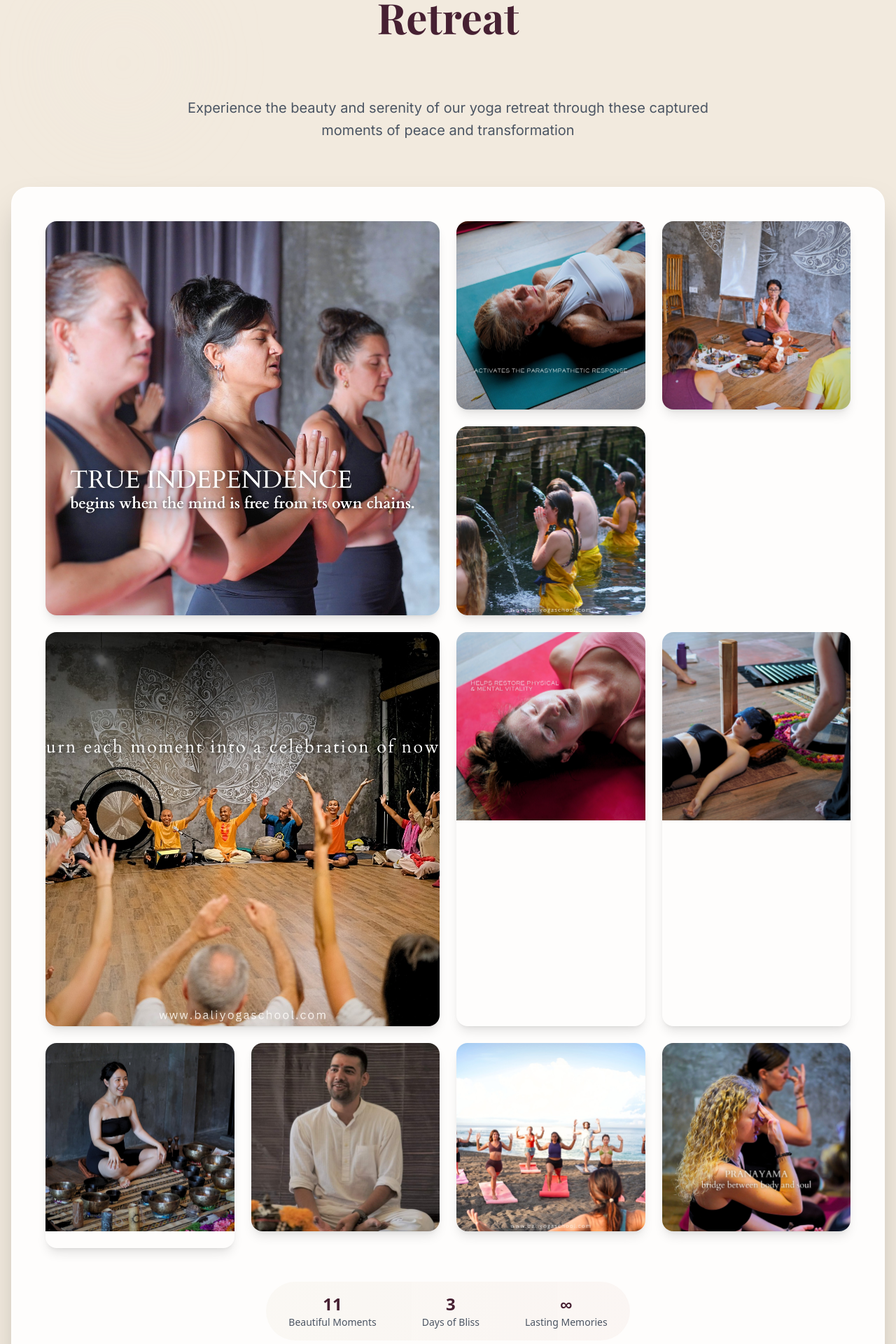
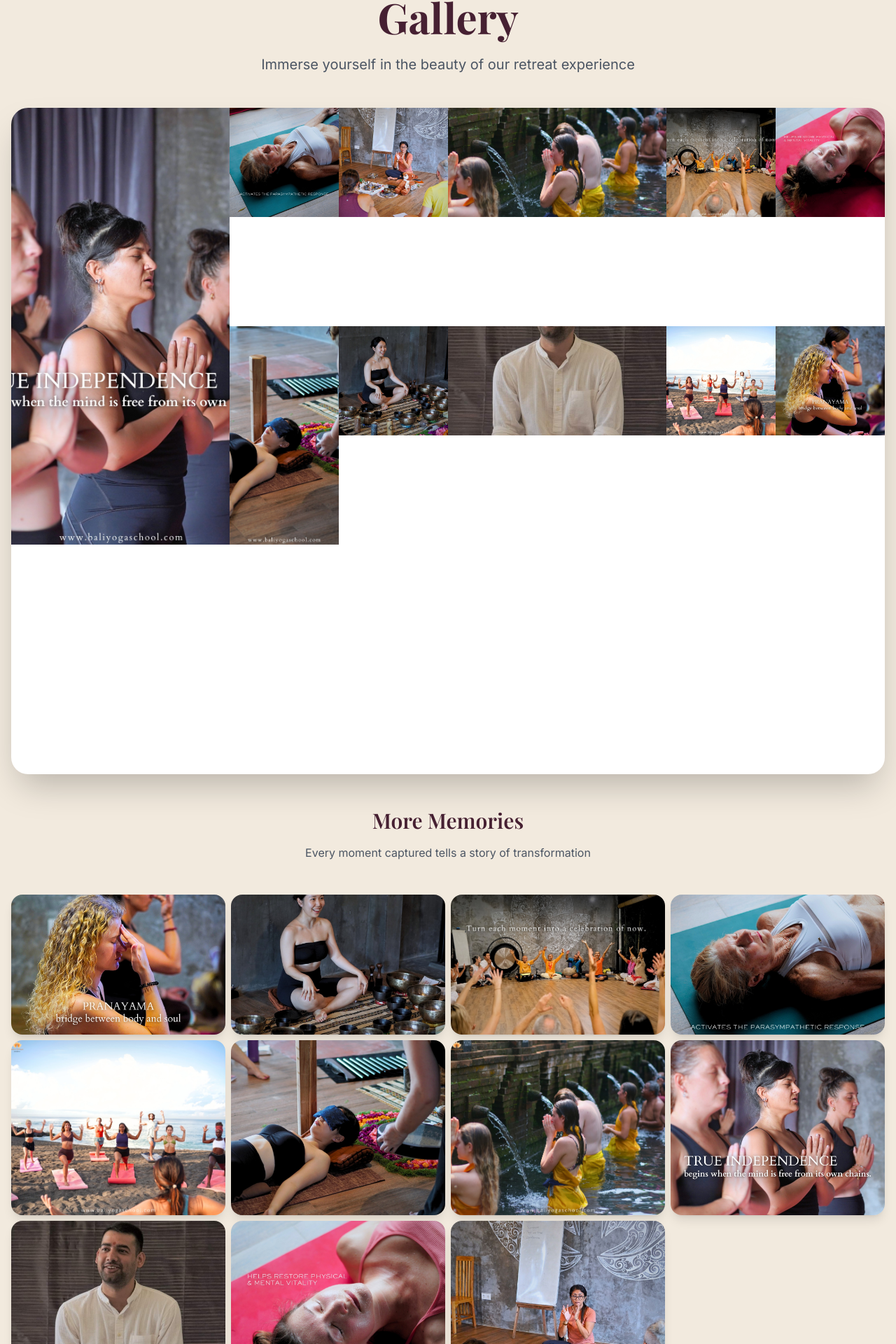
Before and after one commit to hyabyslogin-ux/radiant-asana-site, a React (Vite) app: page /3-days-retreat in a window 1280 px wide. Shown: the part 7483-9403 px from the top of the page at 70% size. Built offline with nearby package versions, Linux system fonts and the light colour scheme.

Commit message:
Remove image padding and redesign

```diff
--- a/src/pages/ThreeDaysRetreat.tsx
+++ b/src/pages/ThreeDaysRetreat.tsx
@@ -958,114 +958,140 @@ const ThreeDaysRetreat = () => {
           </Card>
         </section>
 
-        {/* Beautiful Gallery Section */}
+        {/* Seamless Gallery Section - New Design */}
         <section className="relative">
           {/* Background Elements */}
-          <div className="absolute inset-0 bg-gradient-to-br from-yoga-sage/5 via-transparent to-yoga-peach/10 rounded-3xl"></div>
-          <div className="absolute top-20 left-20 w-40 h-40 bg-yoga-cream/20 rounded-full blur-3xl"></div>
-          <div className="absolute bottom-20 right-20 w-48 h-48 bg-yoga-rose/15 rounded-full blur-3xl"></div>
+          <div className="absolute inset-0 bg-gradient-to-br from-yoga-earth/5 via-transparent to-yoga-sage/10"></div>
 
-          <div className="relative space-y-16">
+          <div className="relative space-y-12">
             {/* Section Header */}
             <div className="text-center">
-              <div className="inline-flex items-center gap-3 bg-white/60 backdrop-blur-sm rounded-full px-6 py-2 mb-6">
+              <div className="inline-flex items-center gap-3 bg-white/70 backdrop-blur-sm rounded-full px-6 py-2 mb-6">
                 <svg className="w-5 h-5 text-yoga-earth" fill="none" stroke="currentColor" viewBox="0 0 24 24">
                   <path strokeLinecap="round" strokeLinejoin="round" strokeWidth={2} d="M4 16l4.586-4.586a2 2 0 012.828 0L16 16m-2-2l1.586-1.586a2 2 0 012.828 0L20 14m-6-6h.01M6 20h12a2 2 0 002-2V6a2 2 0 00-2-2H6a2 2 0 00-2 2v12a2 2 0 002 2z" />
                 </svg>
-                <span className="font-inter text-yoga-earth font-medium">Moments of Transformation</span>
+                <span className="font-inter text-yoga-earth font-medium">Visual Journey</span>
               </div>
               <h2 className="font-playfair text-5xl lg:text-6xl font-bold text-yoga-earth mb-6">
-                Retreat
-                <span className="block bg-gradient-to-r from-yoga-sage via-yoga-earth to-yoga-plum bg-clip-text text-transparent">
                 Gallery
-                </span>
               </h2>
-              <p className="font-inter text-xl text-gray-600 max-w-3xl mx-auto leading-relaxed">
-                Experience the beauty and serenity of our yoga retreat through these captured moments of peace and transformation
+              <p className="font-inter text-xl text-gray-600 max-w-2xl mx-auto">
+                Immerse yourself in the beauty of our retreat experience
               </p>
             </div>
 
-            {/* Gallery Grid */}
-            <div className="relative">
-              <div className="bg-white/90 backdrop-blur-sm rounded-3xl p-12 shadow-2xl border border-white/50">
-                {/* Masonry Gallery Layout */}
-                <div className="grid grid-cols-2 md:grid-cols-3 lg:grid-cols-4 gap-6">
+            {/* Seamless Photo Grid */}
+            <div className="relative bg-white rounded-3xl shadow-2xl overflow-hidden">
+              {/* No-gap Grid Layout */}
+              <div className="grid grid-cols-4 md:grid-cols-6 lg:grid-cols-8">
                 {galleryImages.map((image, index) => (
                   <div
                     key={index}
-                      className={`group relative overflow-hidden rounded-2xl shadow-lg hover:shadow-2xl transition-all duration-500 hover:scale-105 animate-fade-in ${
-                        index === 0 ? 'md:col-span-2 md:row-span-2' :
-                        index === 4 ? 'lg:col-span-2' :
-                        index === 7 ? 'md:row-span-2' : ''
+                    className={`group relative overflow-hidden cursor-pointer transition-all duration-500 hover:z-10 ${
+                      index === 0 ? 'col-span-2 row-span-2' :
+                      index === 3 ? 'col-span-2' :
+                      index === 6 ? 'row-span-2' :
+                      index === 8 ? 'col-span-2' : ''
                     }`}
-                      style={{ animationDelay: `${index * 100}ms` }}
+                    style={{
+                      aspectRatio: index === 0 || index === 6 ? '1/2' :
+                                  index === 3 || index === 8 ? '2/1' : '1/1'
+                    }}
                   >
-                      {/* Image Container */}
-                      <div className="relative aspect-square overflow-hidden">
+                    {/* Image */}
                     <img
                       src={image}
-                          alt={`Yoga retreat moment ${index + 1}`}
-                          className="w-full h-full object-cover transition-transform duration-700 group-hover:scale-110"
-                          loading="lazy"
+                      alt={`Retreat moment ${index + 1}`}
+                      className="w-full h-full object-cover transition-all duration-700 group-hover:scale-110 group-hover:brightness-110"
                     />
 
-                        {/* Gradient Overlay */}
-                        <div className="absolute inset-0 bg-gradient-to-t from-black/40 via-transparent to-transparent opacity-0 group-hover:opacity-100 transition-opacity duration-300"></div>
-
-                        {/* Hover Content */}
-                        <div className="absolute inset-0 flex items-end justify-center p-6 opacity-0 group-hover:opacity-100 transition-all duration-300">
-                          <div className="text-center text-white transform translate-y-4 group-hover:translate-y-0 transition-transform duration-300">
-                            <div className="w-12 h-12 bg-white/20 backdrop-blur-sm rounded-full flex items-center justify-center mx-auto mb-2">
-                              <svg className="w-6 h-6" fill="none" stroke="currentColor" viewBox="0 0 24 24">
+                    {/* Hover Overlay */}
+                    <div className="absolute inset-0 bg-gradient-to-t from-yoga-earth/80 via-transparent to-transparent opacity-0 group-hover:opacity-100 transition-all duration-300">
+                      <div className="absolute bottom-4 left-4 right-4">
+                        <div className="flex items-center justify-between text-white">
+                          <div>
+                            <p className="text-sm font-medium">Moment {index + 1}</p>
+                            <p className="text-xs opacity-80">Bali Yoga Retreat</p>
+                          </div>
+                          <div className="w-8 h-8 bg-white/20 backdrop-blur-sm rounded-full flex items-center justify-center">
+                            <svg className="w-4 h-4" fill="none" stroke="currentColor" viewBox="0 0 24 24">
                               <path strokeLinecap="round" strokeLinejoin="round" strokeWidth={2} d="M21 21l-6-6m2-5a7 7 0 11-14 0 7 7 0 0114 0z" />
                             </svg>
                           </div>
-                            <p className="text-sm font-medium">View Image</p>
+                        </div>
                       </div>
                     </div>
 
-                        {/* Decorative Border */}
-                        <div className="absolute inset-0 border-2 border-white/20 rounded-2xl opacity-0 group-hover:opacity-100 transition-opacity duration-300"></div>
-                      </div>
-
-                      {/* Floating Number Badge */}
-                      <div className="absolute top-4 left-4 w-8 h-8 bg-gradient-to-br from-yoga-sage to-yoga-earth rounded-full flex items-center justify-center shadow-lg opacity-0 group-hover:opacity-100 transition-opacity duration-300">
-                        <span className="text-white text-xs font-bold">{index + 1}</span>
-                      </div>
+                    {/* Scale Effect on Hover */}
+                    <div className="absolute inset-0 transform transition-transform duration-300 group-hover:scale-105"></div>
                   </div>
                 ))}
               </div>
 
-                {/* Gallery Stats */}
-                <div className="mt-12 text-center">
-                  <div className="inline-flex items-center gap-8 bg-gradient-to-r from-yoga-cream/30 to-yoga-peach/20 rounded-full px-8 py-4">
-                    <div className="text-center">
-                      <p className="text-2xl font-bold text-yoga-earth">{galleryImages.length}</p>
-                      <p className="text-sm text-gray-600">Beautiful Moments</p>
+              {/* Bottom Banner */}
+              <div className="bg-gradient-to-r from-yoga-earth via-yoga-sage to-yoga-plum p-8 text-center">
+                <h3 className="font-playfair text-2xl font-semibold text-white mb-2">
+                  Experience the Magic Yourself
+                </h3>
+                <p className="text-white/90 mb-6">
+                  Join us for a transformative 3-day journey in paradise
+                </p>
+                <div className="flex items-center justify-center gap-6 text-white/80 text-sm">
+                  <div className="flex items-center gap-2">
+                    <Calendar className="w-4 h-4" />
+                    <span>3 Days</span>
                   </div>
-                    <div className="w-px h-8 bg-yoga-sage/30"></div>
-                    <div className="text-center">
-                      <p className="text-2xl font-bold text-yoga-earth">3</p>
-                      <p className="text-sm text-gray-600">Days of Bliss</p>
+                  <div className="w-px h-4 bg-white/30"></div>
+                  <div className="flex items-center gap-2">
+                    <MapPin className="w-4 h-4" />
+                    <span>Bali, Indonesia</span>
                   </div>
-                    <div className="w-px h-8 bg-yoga-sage/30"></div>
-                    <div className="text-center">
-                      <p className="text-2xl font-bold text-yoga-earth">∞</p>
-                      <p className="text-sm text-gray-600">Lasting Memories</p>
+                  <div className="w-px h-4 bg-white/30"></div>
+                  <div className="flex items-center gap-2">
+                    <User className="w-4 h-4" />
+                    <span>All Levels Welcome</span>
+                  </div>
                 </div>
               </div>
             </div>
 
-                {/* Call to Action */}
-                <div className="mt-12 text-center">
-                  <div className="bg-gradient-to-r from-yoga-sage/10 to-yoga-earth/10 rounded-2xl p-8">
-                    <h3 className="font-playfair text-2xl font-semibold text-yoga-earth mb-4">Ready to Create Your Own Story?</h3>
-                    <p className="font-inter text-gray-600 mb-6">Join us for an unforgettable retreat experience in the heart of Bali</p>
-                    <button className="bg-gradient-to-r from-yoga-sage to-yoga-earth text-white px-8 py-3 rounded-full font-medium hover:shadow-lg hover:scale-105 transition-all duration-300">
-                      Book Your Retreat
-                    </button>
+            {/* Alternative Layout - Flowing Design */}
+            <div className="mt-20">
+              <div className="text-center mb-12">
+                <h3 className="font-playfair text-3xl font-semibold text-yoga-earth mb-4">
+                  More Memories
+                </h3>
+                <p className="font-inter text-gray-600">
+                  Every moment captured tells a story of transformation
+                </p>
+              </div>
+
+              {/* Flowing Grid */}
+              <div className="columns-2 md:columns-3 lg:columns-4 gap-2">
+                {galleryImages.slice().reverse().map((image, index) => (
+                  <div
+                    key={`alt-${index}`}
+                    className="group relative break-inside-avoid cursor-pointer mb-2"
+                  >
+                    <img
+                      src={image}
+                      alt={`Alternative view ${index + 1}`}
+                      className="w-full object-cover transition-all duration-500 group-hover:brightness-110 group-hover:scale-105 rounded-lg shadow-lg"
+                      style={{
+                        height: `${200 + (index % 3) * 50}px`
+                      }}
+                    />
+
+                    {/* Subtle Hover Effect */}
+                    <div className="absolute inset-0 bg-gradient-to-t from-black/20 to-transparent opacity-0 group-hover:opacity-100 transition-opacity duration-300 rounded-lg">
+                      <div className="absolute bottom-2 left-2 right-2">
+                        <div className="bg-white/90 backdrop-blur-sm rounded-lg px-3 py-2">
+                          <p className="text-xs font-medium text-yoga-earth">Retreat Experience</p>
                         </div>
                       </div>
+                    </div>
+                  </div>
+                ))}
               </div>
             </div>
           </div>
```
Lines whose indentation alone changed are shown as unchanged.
